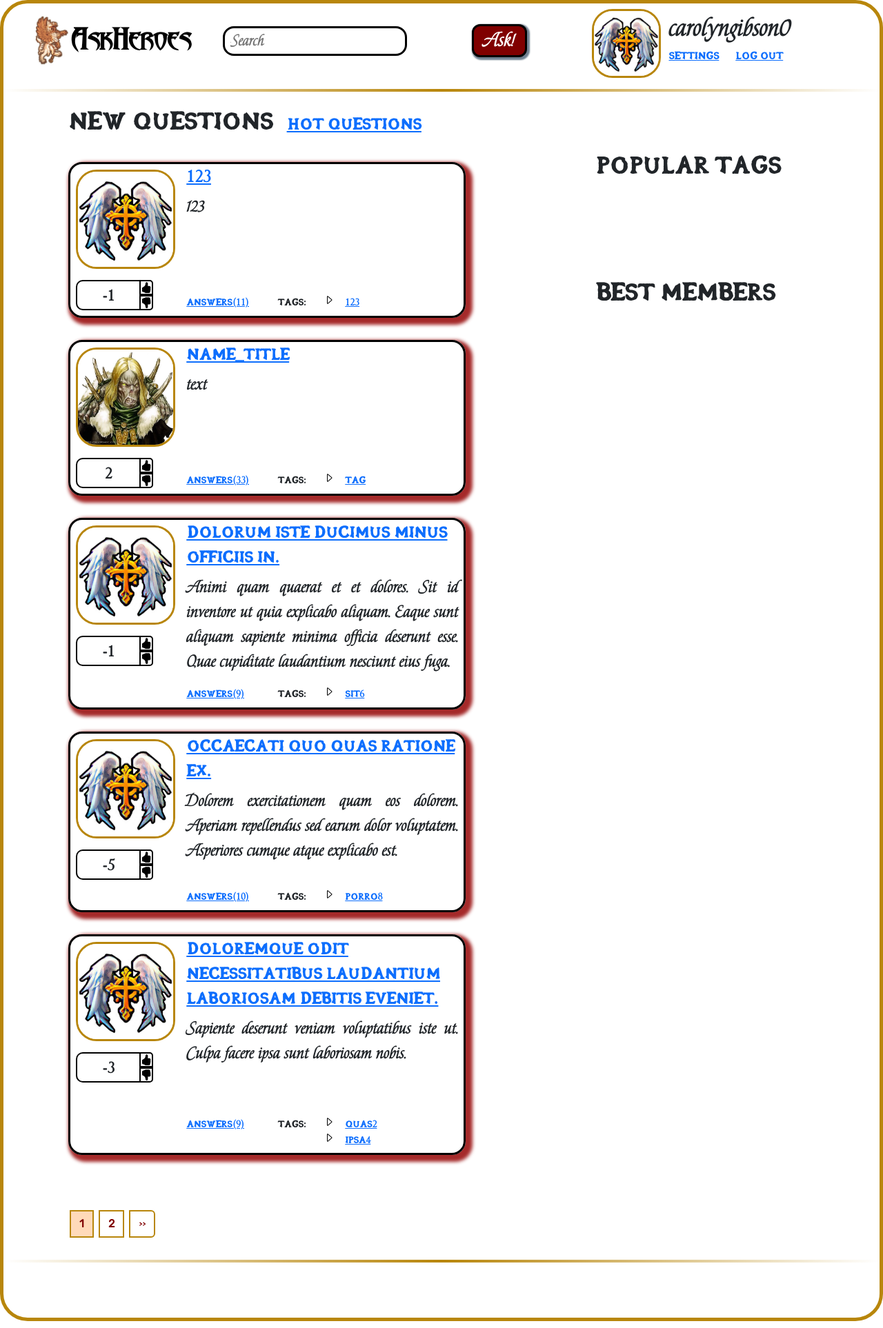
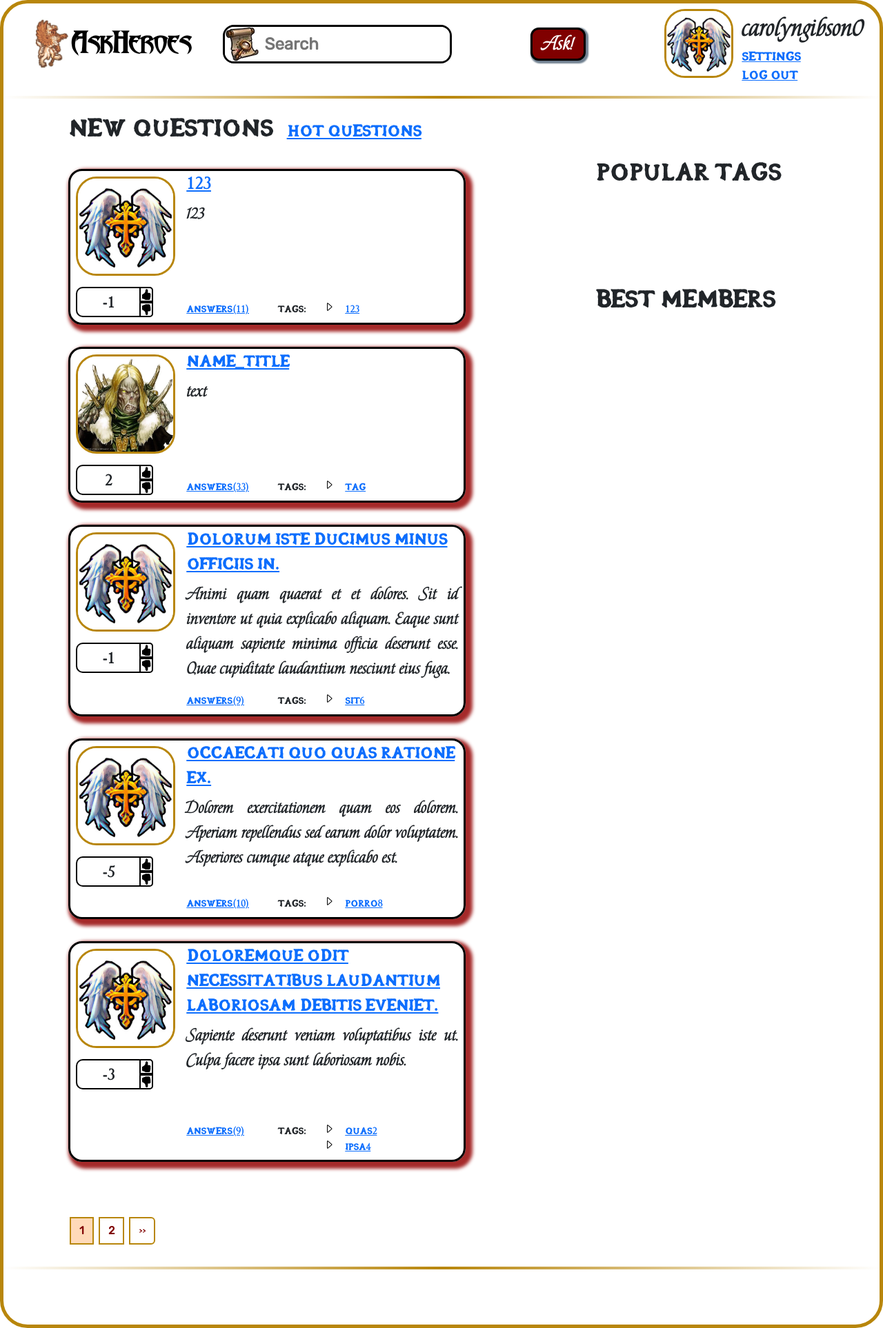
Before and after one commit to wolpy01/DC_project, a Django app: page / in a window 1280 px wide; the page is wider, and only the part inside the window is pictured. Shown: that part at 69% size. Run offline with Django 4.2, Linux system fonts and the light colour scheme; a user stored in the database is signed in; data comes from the database, SQL or seed files in the repository; both versions use the stored data as it was after the commit; some libraries are stand-ins or nearby versions.

Commit message:
Done search field

```diff
--- a/ForumFiles/static/css/askforum_style.css
+++ b/ForumFiles/static/css/askforum_style.css
@@ -38,11 +38,11 @@
 a,
 input,
 button {
-    cursor: url("../cur/Heroes_V_cursor_pointer.cur") 0 0, pointer;
+    cursor: url("../cur/Heroes_V_cursor_pointer.cur") 0 0, pointer !important;
 }
 
 body {
-    min-width: 770px;
+    min-width: 768px;
     min-height: 1280px;
     height: auto;
     width: auto;
@@ -99,7 +99,6 @@ body {
     font-weight: bold;
     text-decoration: none;
     color: #000000;
-
 }
 
 .site-name::before {
@@ -125,6 +124,7 @@ body {
     padding: 0.5rem 0 0.5rem 0;
     text-align: center;
 }
+
 .btn-field__ask {
     color: #FFFFFF;
     width: 80px;
@@ -149,21 +149,42 @@ body {
     transform: scale(0.90);
 }
 
-.search-field {
+.site-search {
     margin: auto;
-    padding: 0.5rem 0 0.5rem 0;
-    display: grid;
 }
 
+.search-field {
+    border: 3px solid #000000;
+    border-radius: 16px;
+    overflow: hidden;
+}
+
+.search__icon {
+    height: 50px;
+    width: 50px;
+    background-repeat: no-repeat;
+    object-fit: cover;
+    padding: 0;
+    background-color: #FFFFFF;
+    display: flex;
+}
+
+.search__icon:active {
+    transform: scale(0.90);
+}
+
+
 .search-field__input {
-    font-size: 22px;
+    height: 50px;
+    width: calc(100% - 50px);
+    font-size: 24px;
+    font-family: Rubik;
     padding-top: 2px;
-    padding-right: 8px;
     padding-bottom: 2px;
     padding-left: 8px;
+    padding-right: 0;
     background-color: #FFFFFF;
-    border: 3px solid #000000;
-    border-radius: 16px;
+    outline: none;
 }
 
 .search_hints {
@@ -215,14 +236,14 @@ body {
 ul.justify-content-end {
     margin: auto;
     padding: 0;
-    font-size: 1.2vw;
+    font-size: 18px;
 }
 
 ul.justify-content-end>li {
     color: #0d6efd;
     text-decoration: underline #0d6efd;
-    display: inline-block;
     padding-right: 20px;
+    display: block;
 }
 
 ul.justify-content-end>li>a {
@@ -244,11 +265,7 @@ ul.justify-content-end>li>a {
 }
 
 @media only screen and (max-width: 1080px) {
-    /* .site-name__icon {
-        display: none;
-    } */
-
-    .search-field {
+    .site-search {
         display: none;
     }
 
--- a/ForumFiles/static/js/user_rating.js
+++ b/ForumFiles/static/js/user_rating.js
@@ -267,8 +267,13 @@ function unsetCheckbox(response_json) {
     }
 }
 
+function unsetSearchField()
+{
+    $('.search-field__input').prop('disabled', true);
+}
+
 var ifAuthenticatedFunctions = [voteRequest, likesAndDislikesVotes];
-var ifNotAuthenticatedFunctions = [deactivateLikesAndDislikes];
+var ifNotAuthenticatedFunctions = [deactivateLikesAndDislikes,  unsetSearchField];
 
 if (window.location.pathname.indexOf('/question/') != -1) {
     ifAuthenticatedFunctions.push(activateCheckboxes);
--- a/ForumFiles/templates/base.html
+++ b/ForumFiles/templates/base.html
@@ -2,27 +2,34 @@
 
 <!doctype html>
 <html lang="en">
+
 <head>
     <meta charset="utf-8">
     <meta name="viewport" content="width=device-width, initial-scale=1">
 
     {% block "title" %}{% endblock "title" %}
 
-    <link rel="shortcut icon" type="image/x-icon" href="{% static '/img/img_main.jpg' %}"/>
+    <link rel="shortcut icon" type="image/x-icon" href="{% static '/img/img_main.jpg' %}" />
     <link href="{% static '/css/bootstrap.css' %}" rel="stylesheet">
     <link href="{% static '/css/askforum_style.css' %}" rel="stylesheet">
 
 </head>
+
 <body>
     <div class="row header">
         <div class="col-md-3 site-name">
             <a class="logo__icon" href="{% url 'home' %}"><img src="{% static '/img/img_logo.jpg' %}" alt=""></a>
             <a href="{% url 'home' %}">AskHeroes</a>
         </div>
-    <div class="col-md search-field">
+        <div class="col-md site-search">
+            <form id="search-form" action="" method="get" role="search"></form>
+            <div class="row search-field">
+                <button class="search__icon"><img src="{% static '/img/search.png' %}" alt=""></button>
+                <input class="search-field__input" type="text" placeholder="Search">
                 <ul class="search_hints">
                 </ul>
-        <input class="search-field__input" type="text" placeholder="Search">
+            </div>
+            </form>
         </div>
         <div class="col-md ask-button">
             <a class="btn-field__ask" type="button" href="{% url 'ask' %}">Ask!</a>
@@ -81,4 +88,5 @@
 <script src="{% static '/js/jquery-3.7.0.min.js' %}"></script>
 {% block "ask_forum.js" %}{% endblock "ask_forum.js" %}
 <script src="{% static '/js/tags_and_users.js' %}"></script>
+
 </html>
--- a/ForumFiles/templates/question.html
+++ b/ForumFiles/templates/question.html
@@ -50,7 +50,7 @@
 
     centrifuge.setToken('{{ secret_token }}');
 
-    centrifuge.subscribe('{{ cent_channel }}', function(message) {
+    centrifuge.subscribe('{{ cent_channel }}', function (message) {
         add_answer(message);
     });
 
--- a/ForumFiles/templates/templates_objects/authorized_user_item.html
+++ b/ForumFiles/templates/templates_objects/authorized_user_item.html
@@ -1,9 +1,9 @@
 {% load static %}
 
 <div class="col-md-2 main-avatar">
-    <img class="avatar-image" src="{{ request.user.profile.avatar_path.url }}" alt=""/>
+    <img class="avatar-image" src="{{ request.user.profile.avatar_path.url }}" alt="" />
 </div>
-<div class="col-md-3 user-menu">
+<div class="col-md-2 user-menu">
     <span id="username">{{ request.user.profile.nickname }}</span>
     <ul class="justify-content-end">
         <li class="item"><a class="nav-link active" aria-current="page" href="{% url 'settings' %}">settings</a></li>
```
Also changed, not shown: ForumFiles/db.sqlite3, ForumFiles/static/img/search.png (added), ForumFiles/static/svg/search.svg, ForumFiles/templates/index.html (line endings or trailing spaces), ForumFiles/templates/login.html (line endings or trailing spaces). Lines whose indentation alone changed are shown as unchanged.
